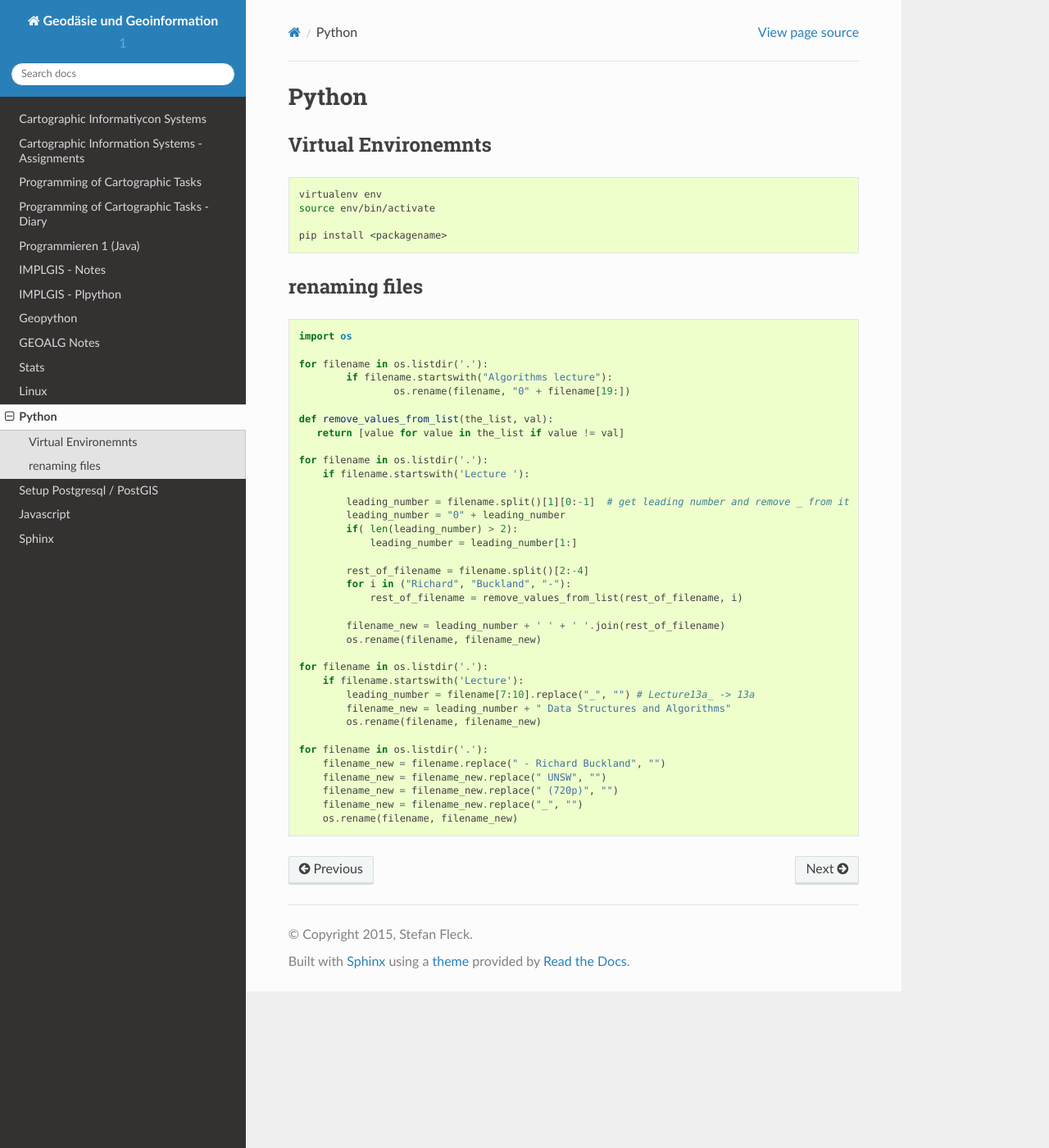
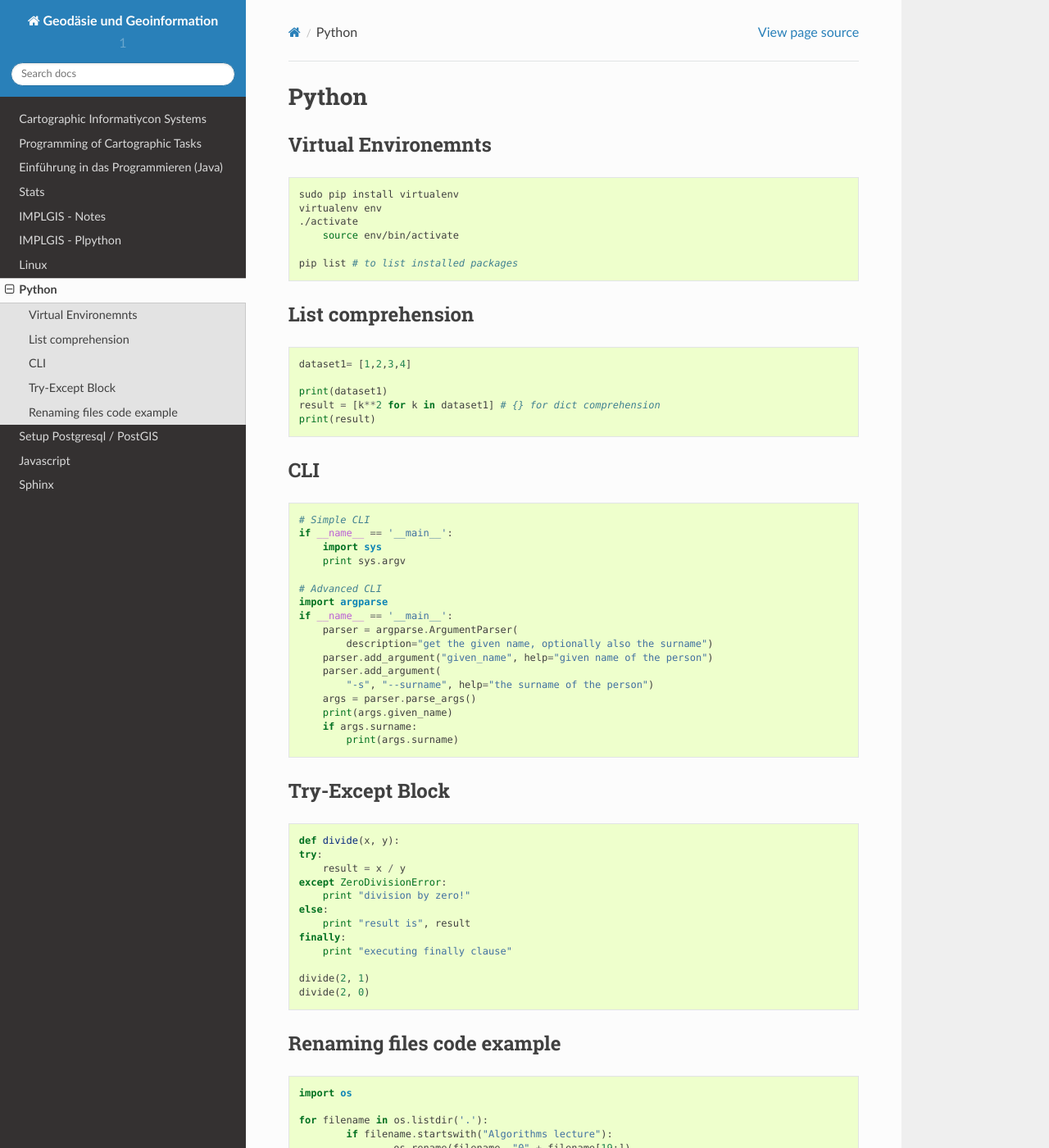
Before and after one commit to hoelk/notes, a Sphinx documentation site: the page built from source/python.rst, in a window 1280 px wide and 1400 px high. Shown: the whole window at 82% size. Built offline with Sphinx 7.4.7 and the Read the Docs theme 2.0.0, drawn with Linux system fonts in a browser that asks for light colours; pages that are not in the unit, such as notebooks, are missing from menus.

```diff
--- a/source/eprog.rst
+++ b/source/eprog.rst
@@ -1,5 +1,5 @@
-Programmieren 1 (Java)
-######################
+Einführung in das Programmieren (Java)
+######################################
 
 
 Notizen
--- a/source/implgis.rst
+++ b/source/implgis.rst
@@ -17,7 +17,7 @@ Data Structures
 * Concatenated list -> entries stored arbitrarily, with pointer to the next entry
     * more efficient to insert new entry
 
-Algorythms
+Algorithms
 ==========
 
 Complexity
--- a/source/python.rst
+++ b/source/python.rst
@@ -2,18 +2,74 @@ Python
 ######
 
 Virtual Environemnts
---------------------
+====================
 
 .. code-block:: bash
 
-	virtualenv env
+    sudo pip install virtualenv
+    virtualenv env
+    ./activate
 	source env/bin/activate
 
-	pip install <packagename>
+    pip list # to list installed packages
+
+List comprehension
+==================
+
+.. code-block:: python
+
+    dataset1= [1,2,3,4]
+
+    print(dataset1)
+    result = [k**2 for k in dataset1] # {} for dict comprehension
+    print(result)
 
 
-renaming files
---------------
+CLI
+===
+
+.. code-block:: python
+
+    # Simple CLI
+    if __name__ == '__main__':
+        import sys
+        print sys.argv
+
+    # Advanced CLI
+    import argparse
+    if __name__ == '__main__':
+        parser = argparse.ArgumentParser(
+            description="get the given name, optionally also the surname")
+        parser.add_argument("given_name", help="given name of the person")
+        parser.add_argument(
+            "‐s", "‐‐surname", help="the surname of the person")
+        args = parser.parse_args()
+        print(args.given_name)
+        if args.surname:
+            print(args.surname)
+
+
+Try-Except Block
+================
+
+.. code-block:: python
+
+    def divide(x, y):
+    try:
+        result = x / y
+    except ZeroDivisionError:
+        print "division by zero!"
+    else:
+        print "result is", result
+    finally:
+        print "executing finally clause"
+
+    divide(2, 1)
+    divide(2, 0)
+
+
+Renaming files code example
+===========================
 
 .. code-block:: python
 
```
Also changed, not shown: source/algorythms_intro.rst (deleted, +0 -9 lines), source/cartoinfo_assignments.rst (deleted, +0 -135 lines), source/geopython.rst (deleted, +0 -68 lines), source/index.rst (+3 -4 lines), source/pct_diary.rst (deleted, +0 -15 lines).
